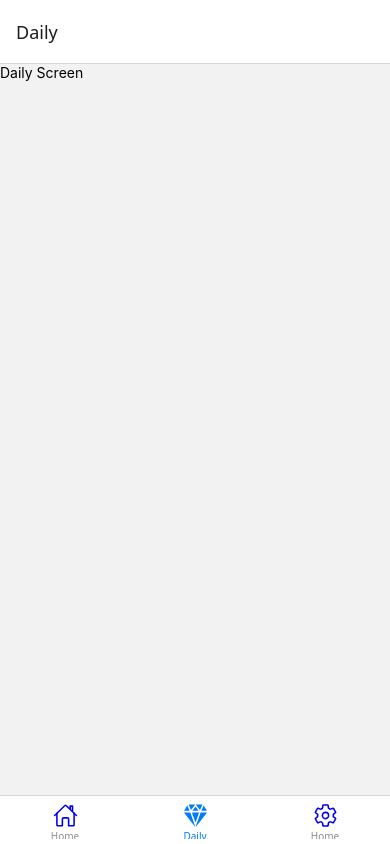
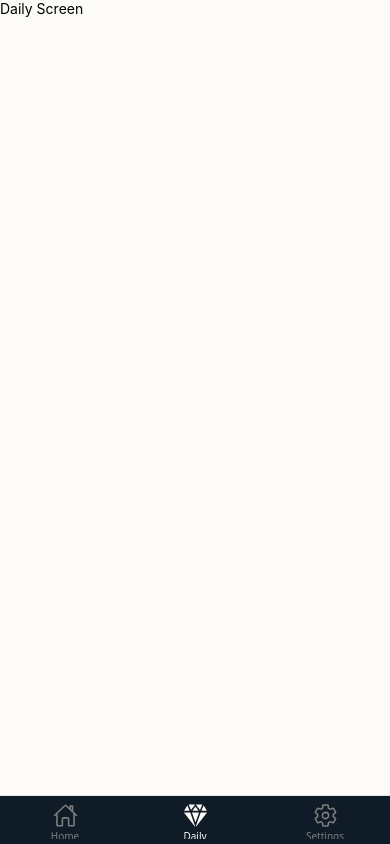
Before and after one commit to MadhavNasit/IntellectCaseStudy, a React Native app: screen /daily in a window 390 px wide. Built offline with nearby package versions, Linux system fonts and the light colour scheme.

Commit message:
feat: Inplement dark and light mode theme for the app

```diff
--- a/babel.config.js
+++ b/babel.config.js
@@ -13,6 +13,8 @@ module.exports = {
           screen: './src/screen',
           component: './src/component',
           asset: './src/asset',
+          hook: './src/hook',
+          theme: './src/theme',
         },
       },
     ],
--- a/src/component/Icon.tsx
+++ b/src/component/Icon.tsx
@@ -79,7 +79,7 @@ export const Icon = (props: IconProps) => {
   ];
 
   const svgStyle: React.SVGProps<SVGSVGElement> = {
-    ...(color !== undefined && { fill: color }),
+    ...(color !== undefined && { fill: color, color: color }),
     ...(size !== undefined && { width: size, height: size }),
     ...svgStyleOverride,
   };
--- /dev/null
+++ b/src/hook/index.ts
@@ -0,0 +1 @@
+export * from './useAppTheme';
--- /dev/null
+++ b/src/hook/useAppTheme.ts
@@ -0,0 +1,15 @@
+import { useMemo } from 'react';
+import { useColorScheme } from 'react-native';
+import { darkTheme, lightTheme } from 'theme';
+
+/**
+ * Custom hook to get the current app theme based on the system color scheme.
+ * @returns {object} The selected theme object (either `darkTheme` or `lightTheme`).
+ *
+ * TODO: Extend this hook to allow user-defined theme overrides instead of always returning the system default.
+ */
+export const useAppTheme = () => {
+  const scheme = useColorScheme();
+
+  return useMemo(() => (scheme === 'dark' ? darkTheme : lightTheme), [scheme]);
+};
--- a/src/navigation/AppContainer.tsx
+++ b/src/navigation/AppContainer.tsx
@@ -1,10 +1,24 @@
 import * as React from 'react';
 import { NavigationContainer } from '@react-navigation/native';
+
 import BottomTab from 'navigation/BottomTab';
+import { useAppTheme } from 'hook';
 
-const AppContainer = () => {
+/**
+ * AppContainer is the root component responsible for managing the application's navigation.
+ * It wraps the navigation structure inside a NavigationContainer and applies the theme.
+ *
+ * Features:
+ * - Provides a navigation container for the app
+ * - Applies a custom theme using `useAppTheme()`
+ * - Renders the bottom tab navigation component
+ */
+const AppContainer: React.FC = () => {
+  // Retrieve the current theme using the custom hook
+  const theme = useAppTheme();
+
   return (
-    <NavigationContainer>
+    <NavigationContainer theme={theme}>
       <BottomTab />
     </NavigationContainer>
   );
--- a/src/navigation/BottomTab.tsx
+++ b/src/navigation/BottomTab.tsx
@@ -3,6 +3,8 @@ import {
   BottomTabNavigationOptions,
   createBottomTabNavigator,
 } from '@react-navigation/bottom-tabs';
+import { useTheme } from '@react-navigation/native';
+
 import { DailyScreen, HomeScreen, SettingsScreen } from 'screen';
 import { Icon } from 'component';
 import {
@@ -14,6 +16,9 @@ import {
   SettingsIcon,
 } from 'asset/svgs';
 
+/**
+ * Type definition for the Bottom Tab Navigator params.
+ */
 export type TabParamsList = {
   home: undefined;
   daily: undefined;
@@ -25,12 +30,32 @@ export type TabParamsList = {
  */
 const Tab = createBottomTabNavigator<TabParamsList>();
 
+const useScreenOptions = () => {
+  const { colors } = useTheme();
+
+  return {
+    headerShown: false,
+    tabBarStyle: {
+      backgroundColor: colors.primary,
+    },
+    tabBarActiveTintColor: colors.tab_active,
+    tabBarInactiveTintColor: colors.tab_inactive,
+  };
+};
+
+/**
+ * BottomTab Component - Handles bottom navigation between screens.
+ */
 const BottomTab = () => {
+  const screenOptions = useScreenOptions();
+
   /**
-   * Generate screen options for tab navigator
+   * Generates screen options for each tab.
    *
-   * @param title - string: Title of the screen.
-   * @param icon - JSX.Element | IconTypes: Icon element or icon type.
+   * @param title - Title of the screen.
+   * @param icon - Default icon component.
+   * @param iconFilled - Icon component when the tab is active.
+   * @returns Configuration object for the tab screen.
    */
   const generateScreenOptions = useCallback(
     ({
@@ -42,7 +67,7 @@ const BottomTab = () => {
       icon: JSX.Element;
       iconFilled: JSX.Element;
     }): BottomTabNavigationOptions => ({
-      title: title,
+      title,
       tabBarIcon: ({ focused, color, size }) => (
         <Icon icon={focused ? iconFilled : icon} size={size} color={color} />
       ),
@@ -51,7 +76,7 @@ const BottomTab = () => {
   );
 
   return (
-    <Tab.Navigator>
+    <Tab.Navigator screenOptions={screenOptions}>
       <Tab.Screen
         name="home"
         component={HomeScreen}
@@ -74,7 +99,7 @@ const BottomTab = () => {
         name="settings"
         component={SettingsScreen}
         options={generateScreenOptions({
-          title: 'Home',
+          title: 'Settings',
           icon: <SettingsIcon />,
           iconFilled: <SettingsFilledIcon />,
         })}
--- /dev/null
+++ b/src/theme/colors.ts
@@ -0,0 +1,34 @@
+/**
+ * A color helper for defining the app theme
+ * Color names are taken from https://www.color-name.com/hex
+ */
+export const colors = {
+  deepNavy: '#0f1b27',
+  ivory: '#fcfbf7',
+  white: '#ffffff',
+  ebony: '#0b0c0e',
+  platinum: '#e6e4e5',
+  pearl: '#fcfbf6',
+  gray: '#7d7e7e',
+};
+
+export const themeColors = {
+  light: {
+    primary: colors.deepNavy,
+    background: colors.ivory,
+    card: colors.white,
+    text: colors.ebony,
+    border: colors.platinum,
+  },
+  dark: {
+    primary: colors.deepNavy,
+    background: colors.ivory,
+    card: colors.white,
+    text: colors.ebony,
+    border: colors.platinum,
+  },
+  common: {
+    tab_active: colors.pearl,
+    tab_inactive: colors.gray,
+  },
+};
--- /dev/null
+++ b/src/theme/index.ts
@@ -0,0 +1,42 @@
+/**
+ * Themes allow you to change the colors of various components provided by React Navigation. You can use themes to:
+ * Customize the colors match your brand
+ * Provide light and dark themes based on the time of the day or user preference
+ */
+import { DefaultTheme, DarkTheme } from '@react-navigation/native';
+import { colors, themeColors } from 'theme/colors';
+import { ExtendedTheme } from 'theme/theme.types';
+
+/**
+ * Light theme colors
+ */
+const lightThemeColors = {
+  ...colors,
+  ...DefaultTheme.colors,
+  ...themeColors.common,
+  ...themeColors.light,
+};
+
+/**
+ * Dark theme colors
+ */
+const darkThemeColors = {
+  ...colors,
+  ...DarkTheme.colors,
+  ...themeColors.common,
+  ...themeColors.dark,
+};
+
+/** Light mode theme and colors */
+export const lightTheme: ExtendedTheme = {
+  ...DefaultTheme,
+  dark: false,
+  colors: lightThemeColors,
+};
+
+/** Dark mode theme and colors */
+export const darkTheme: ExtendedTheme = {
+  ...DarkTheme,
+  dark: true,
+  colors: darkThemeColors,
+};
--- /dev/null
+++ b/src/theme/theme.types.ts
@@ -0,0 +1,26 @@
+import { Theme } from '@react-navigation/native';
+import { colors, themeColors } from 'theme/colors';
+
+type Colors = typeof colors;
+
+export interface ThemeWithMode {
+  light: typeof themeColors.light;
+  dark: typeof themeColors.dark;
+  common: typeof themeColors.common;
+}
+
+// Define extended theme type that literally *extends* Theme
+export interface ExtendedTheme extends Theme {
+  // Reference the Theme type's colors field and make our field an intersection
+  // Learn more:
+  //   https://www.typescriptlang.org/docs/handbook/2/objects.html#intersection-types
+  //   https://www.typescriptlang.org/docs/handbook/2/indexed-access-types.html
+  colors: ThemeWithMode['light'] &
+    ThemeWithMode['common'] &
+    Colors &
+    Theme['colors'];
+}
+
+declare module '@react-navigation/native' {
+  export function useTheme(): ExtendedTheme;
+}
--- a/tsconfig.json
+++ b/tsconfig.json
@@ -8,6 +8,9 @@
       "component": ["./src/component"],
       "navigation/*": ["./src/navigation/*"],
       "asset/*": ["./src/asset/*"],
+      "hook": ["./src/hook"],
+      "theme": ["./src/theme"],
+      "theme/*": ["./src/theme/*"],
       "*": ["./*"],
       "root/*": ["./*"],
       "src/*": ["./src/*"]
```
